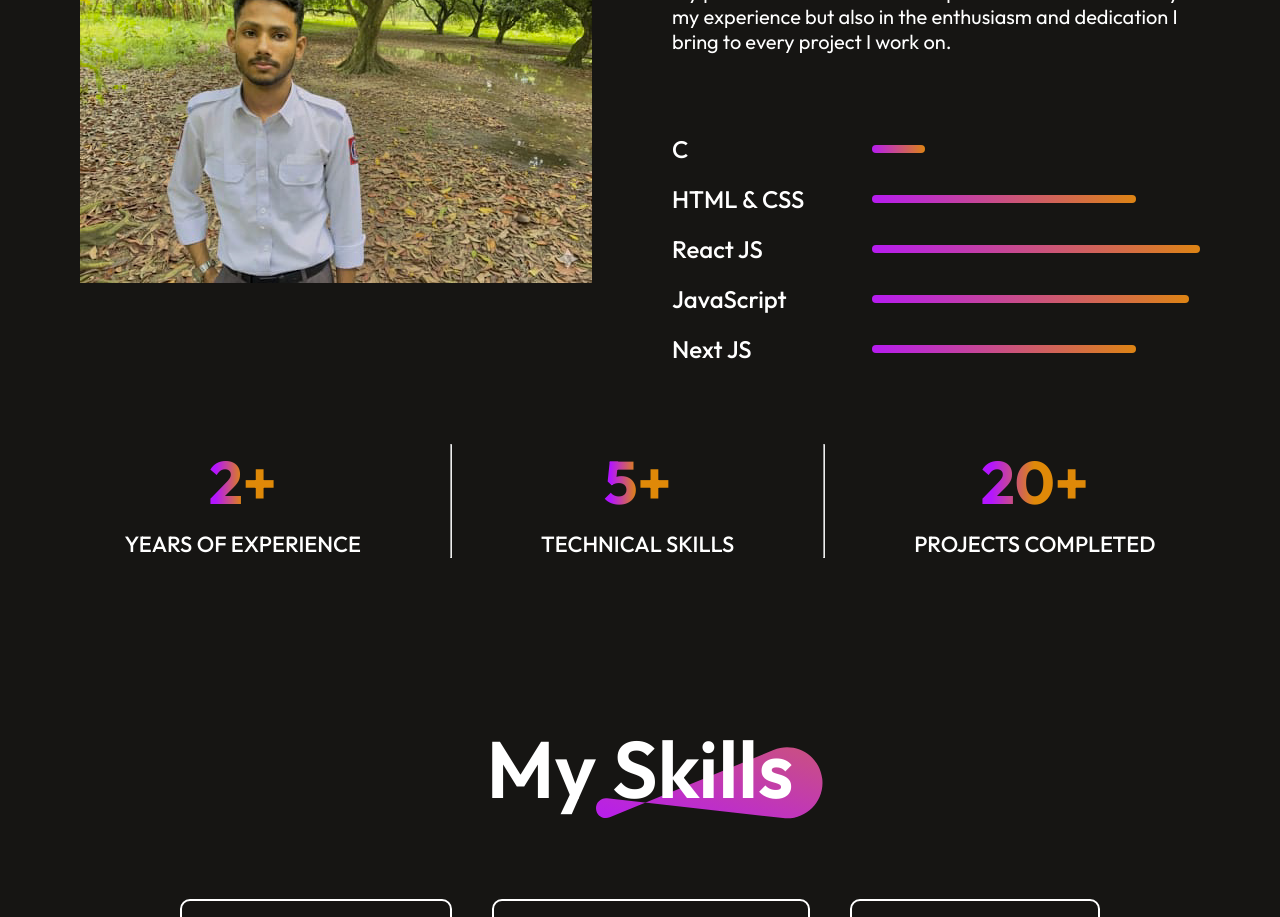
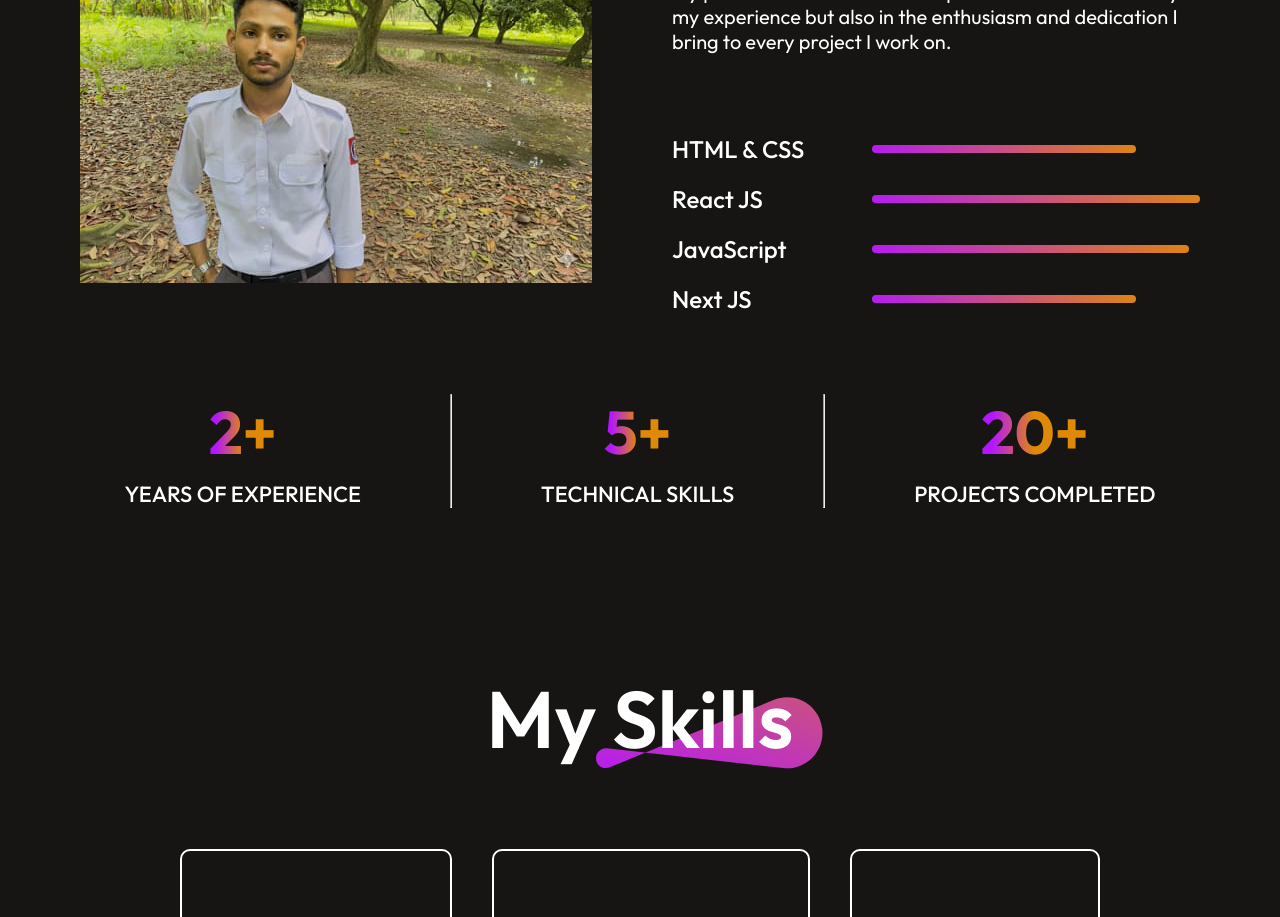
Before and after one commit to Tamim2098/Tamim-Tajwar-Alif-Portfolio, a React (Vite) app: page / in a window 1280 px wide. Shown: the part 1460-2377 px from the top of the page. Built offline with nearby package versions, Linux system fonts and the light colour scheme.

Commit message:
About.jsx

```diff
--- a/src/Components/About/About.jsx
+++ b/src/Components/About/About.jsx
@@ -26,10 +26,6 @@ const About = () => {
           </div>
 
           <div className="about-skills">
-            <div className="about-skill">
-              <p>C</p>
-              <hr style={{ width: '10%' }} />
-            </div>
             <div className="about-skill">
               <p>HTML & CSS</p>
               <hr style={{ width: '50%' }} />
```
